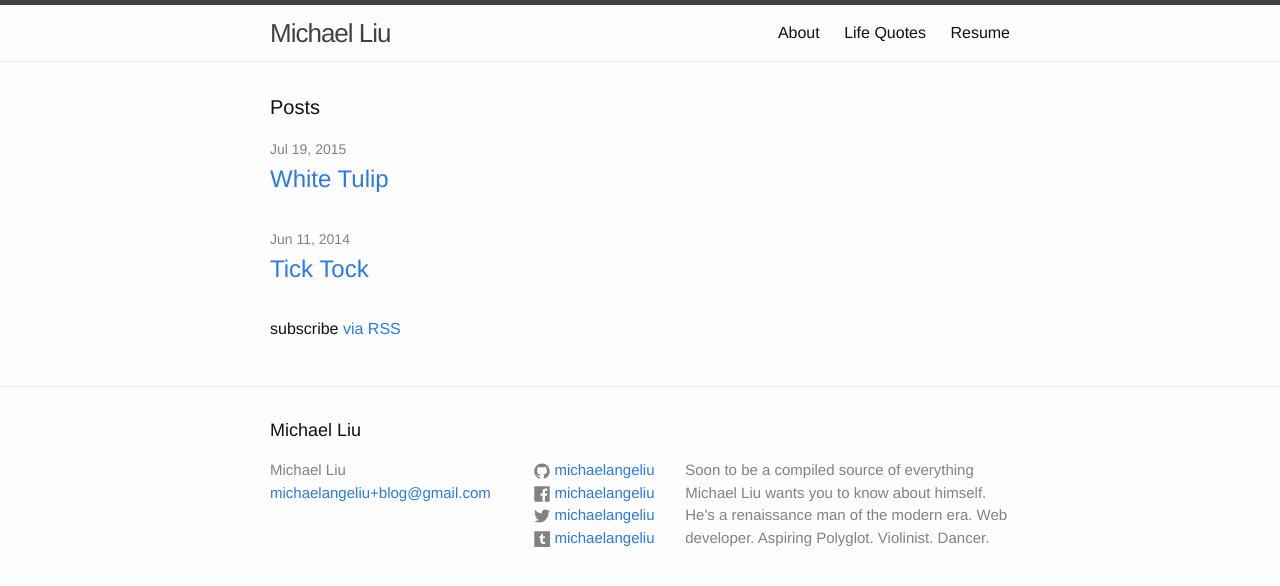
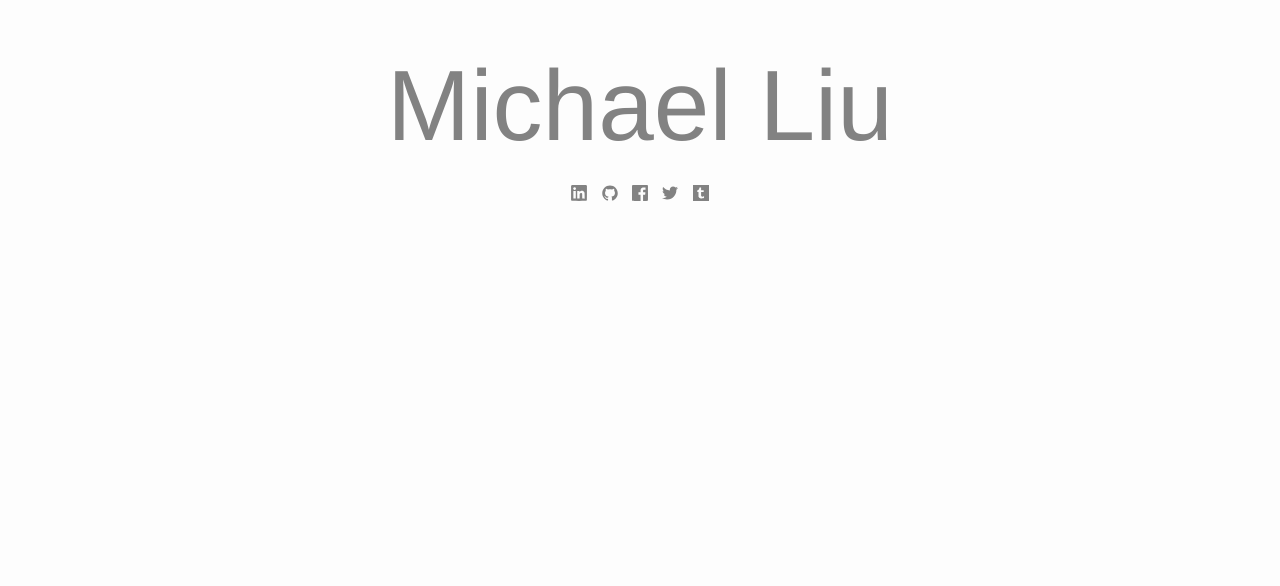
Before and after one commit to michaelangeliu/michaelangeliu.github.io, a Jekyll site: the page built from index.html, in a window 1280 px wide. Shown: the top 586 px of the page. Built offline with Jekyll 4.4.1, drawn with Linux system fonts in a browser that asks for light colours.

Commit message:
Change website landing page

```diff
--- a/_config.yml
+++ b/_config.yml
@@ -11,6 +11,7 @@ twitter_username: michaelangeliu
 github_username:  michaelangeliu
 facebook_username: michaelangeliu
 tumblr_username:  michaelangeliu
+linkedin_username: michael-liu-a7389372
 
 # Build settings
 markdown: kramdown
--- /dev/null
+++ b/_layouts/landing.html
@@ -0,0 +1,16 @@
+<!DOCTYPE html>
+<html>
+
+  {% include head.html %}
+
+  <body>
+
+    <div class="page-content">
+      <div class="wrapper">
+        {{ content }}
+      </div>
+    </div>
+
+  </body>
+
+</html>
--- /dev/null
+++ b/_sass/_landing.scss
@@ -0,0 +1,53 @@
+.landing {
+    font-family: Helvetica;
+    .name {
+        text-align: center;
+        a {
+            font-size: 100px;
+            color: #828282;
+            &:hover, &:focus, &:visited, &:active {
+                text-decoration: none;
+                color: #828282;
+            }
+        }
+    }
+    .social-media-links {
+        ul {
+            list-style-type: none;
+            margin: 0;
+            text-align: center;
+            li {
+                display: inline;
+                padding: 5px;
+                a {
+                    &:hover, &:focus, &:visited, &:active {
+                        text-decoration: none;
+                    }
+                    svg {
+                        .svg {
+                            fill: #828282;
+                            transition: fill 0.5s;
+                        }
+                        &:hover {
+                            .svg-linkedin {
+                                fill: #0077b5;
+                            }
+                            .svg-github {
+                                fill: #4183c4;
+                            }
+                            .svg-facebook {
+                                fill: #3b5998
+                            }
+                            .svg-twitter {
+                                fill: #55acee;
+                            }
+                            .svg-tumblr {
+                                fill: #35465c;
+                            }
+                        }
+                    }
+                }
+            }
+        }
+    }
+}
--- a/css/main.scss
+++ b/css/main.scss
@@ -48,5 +48,6 @@ $on-laptop:        800px;
 @import
         "base",
         "layout",
-        "syntax-highlighting"
+        "syntax-highlighting",
+        "landing"
 ;
--- a/index.html
+++ b/index.html
@@ -1,23 +1,79 @@
 ---
-layout: default
+layout: landing
 ---
 
-<div class="home">
+<div class="landing">
+  <div class="name">
+    <a href="">Michael Liu</a>
+  </div>
+  <div class="social-media-links">
+    <ul>
+      {% if site.linkedin_username %}
+      <li>
+        <a href="https://www.linkedin.com/in/{{ site.linkedin_username }}">
+          <span class="icon  icon--linkedin">
+            <svg xmlns="http://www.w3.org/2000/svg" xmlns:xlink="http://www.w3.org/1999/xlink" version="1.1" id="Calque_1" x="0px" y="0px" width="250px" height="250px" viewBox="0 0 250 250" enable-background="new 0 0 250 250" xml:space="preserve">
+              <g xmlns="http://www.w3.org/2000/svg" transform="translate(0.000000,250.000000) scale(0.100000,-0.100000)" class="svg svg-linkedin" stroke="none">
+                <path d="M115 2475 c-42 -20 -59 -35 -84 -75 l-21 -35 0 -1108 c0 -918 2 -1113 14 -1140 16 -39 61 -82 99 -96 19 -8 375 -11 1127 -11 752 0 1108 3 1127 11 34 13 80 55 99 91 12 23 14 201 14 1139 l0 1112 -25 43 c-16 28 -39 49 -68 63 -43 21 -46 21 -1148 21 -928 -1 -1109 -3 -1134 -15z m567 -361 c129 -90 124 -283 -8 -360 -90 -53 -184 -42 -261 29 -79 73 -91 183 -29 275 45 67 102 95 188 90 55 -3 75 -9 110 -34z m1200 -553 c73 -28 150 -98 182 -164 57 -117 59 -137 64 -600 l4 -427 -189 2 -188 3 -5 375 -5 376 -25 48 c-33 64 -74 86 -158 86 -100 0 -151 -31 -189 -115 -16 -35 -19 -82 -23 -405 l-5 -365 -185 0 -185 0 -3 593 -2 592 180 0 180 0 0 -76 0 -76 45 50 c54 60 97 88 173 113 80 27 253 21 334 -10z m-1134 -593 l-3 -593 -185 0 -185 0 -3 593 -2 592 190 0 190 0 -2 -592z"/>
+              </g>
+            </svg>
+          </span>
+        </a>
+      </li>
+      {% endif %}
 
-  <h1 class="page-heading">Posts</h1>
+      {% if site.github_username %}
+      <li>
+        <a href="https://github.com/{{ site.github_username }}">
+          <span class="icon  icon--github">
+            <svg viewBox="0 0 16 16">
+              <path class="svg svg-github" d="M7.999,0.431c-4.285,0-7.76,3.474-7.76,7.761 c0,3.428,2.223,6.337,5.307,7.363c0.388,0.071,0.53-0.168,0.53-0.374c0-0.184-0.007-0.672-0.01-1.32 c-2.159,0.469-2.614-1.04-2.614-1.04c-0.353-0.896-0.862-1.135-0.862-1.135c-0.705-0.481,0.053-0.472,0.053-0.472 c0.779,0.055,1.189,0.8,1.189,0.8c0.692,1.186,1.816,0.843,2.258,0.645c0.071-0.502,0.271-0.843,0.493-1.037 C4.86,11.425,3.049,10.76,3.049,7.786c0-0.847,0.302-1.54,0.799-2.082C3.768,5.507,3.501,4.718,3.924,3.65 c0,0,0.652-0.209,2.134,0.796C6.677,4.273,7.34,4.187,8,4.184c0.659,0.003,1.323,0.089,1.943,0.261 c1.482-1.004,2.132-0.796,2.132-0.796c0.423,1.068,0.157,1.857,0.077,2.054c0.497,0.542,0.798,1.235,0.798,2.082 c0,2.981-1.814,3.637-3.543,3.829c0.279,0.24,0.527,0.713,0.527,1.437c0,1.037-0.01,1.874-0.01,2.129 c0,0.208,0.14,0.449,0.534,0.373c3.081-1.028,5.302-3.935,5.302-7.362C15.76,3.906,12.285,0.431,7.999,0.431z"/>
+            </svg>
+          </span>
+        </a>
+      </li>
+      {% endif %}
 
-  <ul class="post-list">
-    {% for post in site.posts %}
+      {% if site.facebook_username %}
       <li>
-        <span class="post-meta">{{ post.date | date: "%b %-d, %Y" }}</span>
+        <a href="https://www.facebook.com/{{ site.facebook_username }}">
+          <span class="icon  icon--facebook">
+            <svg xmlns="http://www.w3.org/2000/svg" xmlns:xlink="http://www.w3.org/1999/xlink" version="1.1" id="Layer_1" x="0px" y="0px" width="250px" height="250px" viewBox="0 0 250 250" enable-background="new 0 0 250 250" xml:space="preserve">
+              <g xmlns="http://www.w3.org/2000/svg" transform="translate(0.000000,250.000000) scale(0.100000,-0.100000)" stroke="none">
+                <path class="svg svg-facebook" d="M72 2480 c-18 -11 -41 -34 -52 -52 -20 -32 -20 -53 -20 -1178 0 -1125 0 -1146 20 -1178 11 -18 34 -41 52 -52 32 -19 52 -20 651 -20 l617 0 -2 482 -3 483 -162 3 -163 2 0 190 0 190 165 0 165 0 0 193 c0 213 7 256 62 360 53 99 148 169 275 202 60 16 259 20 372 9 l61 -7 0 -167 0 -168 -144 -4 c-127 -3 -148 -5 -173 -24 -54 -40 -63 -73 -63 -241 l0 -153 185 0 c102 0 185 -2 185 -4 0 -8 -40 -313 -45 -343 l-6 -33 -159 0 -160 0 0 -485 0 -485 333 0 c314 0 334 1 365 20 18 11 41 34 52 52 20 32 20 53 20 1178 0 1125 0 1146 -20 1178 -11 18 -34 41 -52 52 -32 20 -53 20 -1178 20 -1125 0 -1146 0 -1178 -20z"/>
+              </g>
+            </svg>
+          </span>
+        </a>
+      </li>
+      {% endif %}
 
-        <h2>
-          <a class="post-link" href="{{ post.url | prepend: site.baseurl }}">{{ post.title }}</a>
-        </h2>
+      {% if site.twitter_username %}
+      <li>
+        <a href="https://twitter.com/{{ site.twitter_username }}">
+          <span class="icon  icon--twitter">
+            <svg viewBox="0 0 16 16">
+              <path class="svg svg-twitter" d="M15.969,3.058c-0.586,0.26-1.217,0.436-1.878,0.515c0.675-0.405,1.194-1.045,1.438-1.809
+              c-0.632,0.375-1.332,0.647-2.076,0.793c-0.596-0.636-1.446-1.033-2.387-1.033c-1.806,0-3.27,1.464-3.27,3.27 c0,0.256,0.029,0.506,0.085,0.745C5.163,5.404,2.753,4.102,1.14,2.124C0.859,2.607,0.698,3.168,0.698,3.767 c0,1.134,0.577,2.135,1.455,2.722C1.616,6.472,1.112,6.325,0.671,6.08c0,0.014,0,0.027,0,0.041c0,1.584,1.127,2.906,2.623,3.206 C3.02,9.402,2.731,9.442,2.433,9.442c-0.211,0-0.416-0.021-0.615-0.059c0.416,1.299,1.624,2.245,3.055,2.271 c-1.119,0.877-2.529,1.4-4.061,1.4c-0.264,0-0.524-0.015-0.78-0.046c1.447,0.928,3.166,1.469,5.013,1.469 c6.015,0,9.304-4.983,9.304-9.304c0-0.142-0.003-0.283-0.009-0.423C14.976,4.29,15.531,3.714,15.969,3.058z"/>
+            </svg>
+          </span>
+        </a>
       </li>
-    {% endfor %}
-  </ul>
+      {% endif %}
 
-  <p class="rss-subscribe">subscribe <a href="{{ "/feed.xml" | prepend: site.baseurl }}">via RSS</a></p>
-
+      {% if site.tumblr_username %}
+      <li>
+        <a href="http://{{ site.tumblr_username }}.tumblr.com">
+          <span class="icon  icon--tumblr">
+            <svg xmlns="http://www.w3.org/2000/svg" xmlns:xlink="http://www.w3.org/1999/xlink" version="1.1" id="Calque_1" x="0px" y="0px" width="500px" height="500px" viewBox="0 0 500 500" enable-background="new 0 0 500 500" xml:space="preserve">
+              <g xmlns="http://www.w3.org/2000/svg" transform="translate(0.000000,500.000000) scale(0.100000,-0.100000)" stroke="none">
+                <path class="svg svg-tumblr" d="M0 2500 l0 -2500 2500 0 2500 0 0 2500 0 2500 -2500 0 -2500 0 0 -2500z m2530 1295 c0 -239 3 -434 8 -434 4 1 186 1 405 0 l397 -1 0 -270 0 -270 -405 0 -405 0 0 -544 c0 -677 5 -719 92 -805 65 -65 195 -110 314 -111 134 0 314 52 446 129 l67 39 3 -271 3 -271 -70 -32 c-104 -48 -264 -101 -379 -126 -87 -19 -132 -22 -326 -23 -245 0 -302 8 -456 62 -195 69 -366 208 -437 353 -66 133 -67 150 -67 916 l0 684 -190 0 -190 0 0 246 0 245 30 11 c64 22 197 91 255 133 70 50 177 159 224 228 81 118 156 330 177 495 l7 52 248 0 249 0 0 -435z"/>
+              </g>
+            </svg>
+          </span>
+        </a>
+      </li>
+      {% endif %}
+    </ul>
+  </div>
 </div>
```
